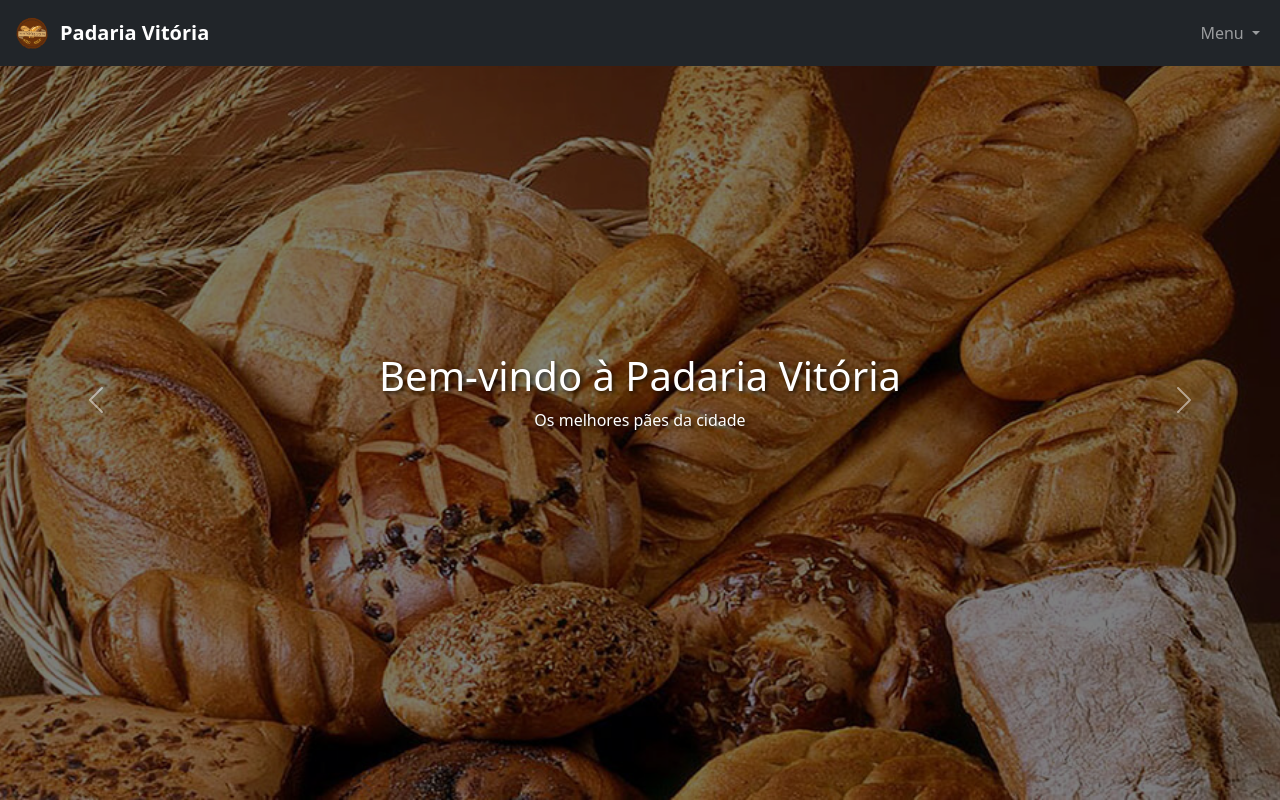
After one commit to felipeoliveira123-alt/PadariaVitoria, a PHP site: page /Menu.php in a window 1280 px wide. The commit adds this page. Run offline with PHP 8.4, Linux system fonts and the light colour scheme.

Commit message:
Alteração de arquivos PHP

```diff
--- /dev/null
+++ b/Menu.php
@@ -0,0 +1,127 @@
+<!DOCTYPE html>
+<html lang="pt-br">
+<head>
+  <meta charset="UTF-8">
+  <meta name="viewport" content="width=device-width, initial-scale=1.0">
+  <title>Menu - Padaria</title>
+    <script src="https://cdn.jsdelivr.net/npm/bootstrap@5.3.3/dist/js/bootstrap.bundle.min.js"></script>
+
+  <link href="css/bootstrap-5.3.5-dist/css/bootstrap.min.css" rel="stylesheet">
+  <link href="css/bootstrap-5.3.5-dist/js/bootstrap.bundle.min.js" rel="stylesheet">
+  <link rel="stylesheet" href="css/bootstrap-5.3.5-dist/css/estilo.css">
+  <link rel="icon" type="image/png" href="images/Logotipo.png">
+
+  <style>
+    html, body {
+      margin: 0;
+      padding: 0;
+      height: 100%;
+    }
+
+    /* Carrossel em tela cheia */
+    .carousel-item {
+      height: 100vh;
+      position: relative;
+    }
+
+    .carousel-item img {
+      object-fit: cover;
+      width: 100%;
+      height: 100%;
+      filter: brightness(50%); /* efeito cinza escuro */
+    }
+
+    /* Texto sobre a imagem */
+    .carousel-caption {
+      bottom: 50%;
+      transform: translateY(50%);
+    }
+
+    .carousel-caption h1, .carousel-caption p {
+      color: white;
+      text-shadow: 2px 2px 4px rgba(0,0,0,0.7);
+    }
+
+    /* Barra de navegação */
+    .navbar {
+      position: absolute;
+      top: 0;
+      left: 0;
+      right: 0;
+      z-index: 10;
+    }
+  </style>
+</head>
+<body>
+
+  <!-- Navbar com dropdown -->
+  <nav class="navbar navbar-expand-lg navbar-dark bg-dark">
+    <div class="container-fluid">
+  <a class="navbar-brand d-flex align-items-center" href="#">
+    <img src="images/Logotipo.png" alt="Logo Padaria" width="40" height="40" class="me-2">
+    <span class="fw-bold text-white">Padaria Vitória</span>
+  </a>
+      <button class="navbar-toggler" type="button" data-bs-toggle="collapse" data-bs-target="#menuNav" aria-controls="menuNav" aria-expanded="false" aria-label="Toggle navigation">
+        <span class="navbar-toggler-icon"></span>
+      </button>
+
+      <div class="collapse navbar-collapse" id="menuNav">
+        <ul class="navbar-nav ms-auto">
+          <li class="nav-item dropdown">
+            <a class="nav-link dropdown-toggle" href="#" id="menuDropdown" role="button" data-bs-toggle="dropdown" aria-expanded="false">
+              Menu
+            </a>
+            <ul class="dropdown-menu dropdown-menu-end" aria-labelledby="menuDropdown">
+              <li><a class="dropdown-item" href="controle_ponto.php">Controle de Ponto</a></li>
+              <li><a class="dropdown-item" href="relatorio_financeiro.php">Relatório Financeiro</a></li>
+              <li><a class="dropdown-item" href="controle_estoque.php">Controle de Estoque</a></li>
+              <li><a class="dropdown-item bg-light border border-primary rounded text-primary fw-semibold" href="ProdutosCaixa.php">Carrinho de Compras</a></li>
+              <li><a class="dropdown-item" href="cadastro_produtos.php">Cadastro de Produtos</a></li>
+              <li><hr class="dropdown-divider"></li>
+              <li><a class="dropdown-item text-danger" href="index.php">Sair</a></li>
+            </ul>
+          </li>
+        </ul>
+      </div>
+    </div>
+  </nav>
+
+  <!-- Carrossel full screen com fade automático -->
+  <div id="carouselExampleFade" class="carousel slide carousel-fade" data-bs-ride="carousel" data-bs-interval="3000">
+    <div class="carousel-inner">
+      <div class="carousel-item active">
+        <img src="images/paes.jpg" class="d-block w-100" alt="Pães frescos">
+        <div class="carousel-caption text-center">
+          <h1>Bem-vindo à Padaria Vitória</h1>
+          <p>Os melhores pães da cidade</p>
+        </div>
+      </div>
+      <div class="carousel-item">
+        <img src="images/biscoitos.jpg" class="d-block w-100" alt="Biscoitos artesanais">
+        <div class="carousel-caption text-center">
+          <h1>Biscoitos artesanais</h1>
+          <p>Feitos com carinho e ingredientes naturais</p>
+        </div>
+      </div>
+      <div class="carousel-item">
+        <img src="images/cafe.jpg" class="d-block w-100" alt="Café fresco">
+        <div class="carousel-caption text-center">
+          <h1>Café fresquinho</h1>
+          <p>Perfeito para acompanhar seu pãozinho</p>
+        </div>
+      </div>
+    </div>
+
+    <button class="carousel-control-prev" type="button" data-bs-target="#carouselExampleFade" data-bs-slide="prev">
+      <span class="carousel-control-prev-icon" aria-hidden="true"></span>
+      <span class="visually-hidden">Anterior</span>
+    </button>
+    <button class="carousel-control-next" type="button" data-bs-target="#carouselExampleFade" data-bs-slide="next">
+      <span class="carousel-control-next-icon" aria-hidden="true"></span>
+      <span class="visually-hidden">Próximo</span>
+    </button>
+  </div>
+
+</body>
+
+</html>
--- a/ProdutosCaixa.php
+++ b/ProdutosCaixa.php
@@ -48,7 +48,7 @@ if ($_SERVER['REQUEST_METHOD'] === 'POST') {
 <div class="container mt-5">
     <div class="d-flex justify-content-between align-items-center mb-4">
         <h2>Carrinho de Compras</h2>
-        <a href="logout.php" class="btn btn-outline-danger">Sair</a>
+        <a href="index.php" class="btn btn-outline-danger">Sair</a>
     </div>
 
     <?php if ($erro): ?>
```
Also changed, not shown: CodigoCadastro.php (added, +42 -0 lines), Recuperacao.php (added, +71 -0 lines), cadastro.html (added, +71 -0 lines), index.php (+98 -39 lines), login.php (+22 -7 lines), verificar_perguntas.php (added, +40 -0 lines), images/biscoitos.jpg (added), images/cafe.jpg (added), images/paes.jpg (added).
